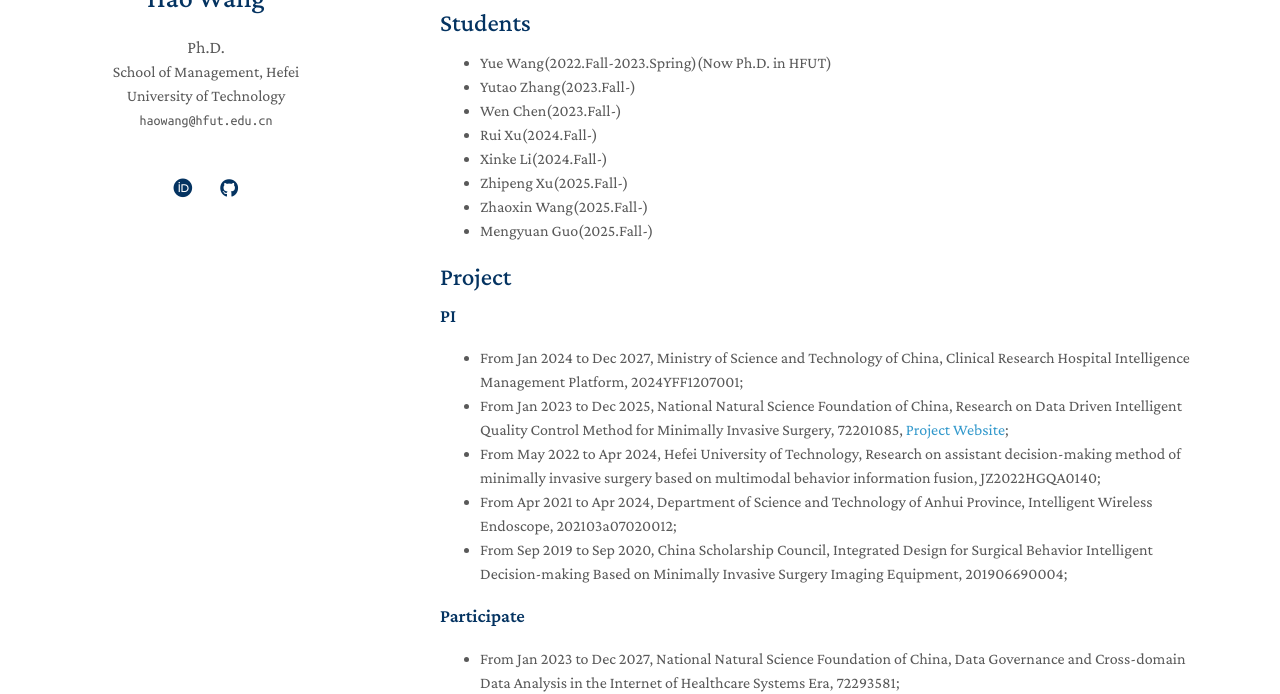
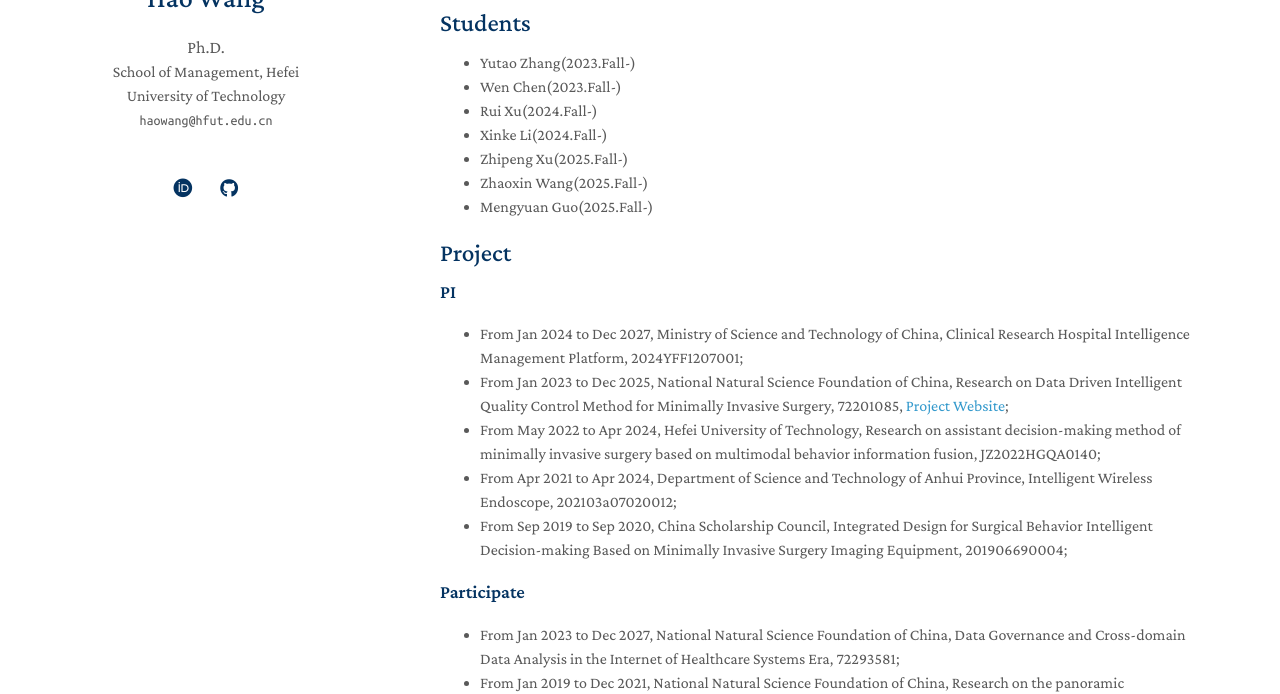
Before and after one commit to Waynehfut/waynehfut.github.io, a Jekyll site: the page built from index.md, in a window 1280 px wide and 900 px high, scrolled down 2084 px, cut to the strip 206-900 px from the top of the window. Built offline with Jekyll 4.4.1, drawn with Linux system fonts in a browser that asks for light colours; a style sheet for code colours, icons or effects is not loaded; our own code applies the rules of GitHub Pages for plain Markdown files.

Commit message:
update info

```diff
--- a/index.md
+++ b/index.md
@@ -34,7 +34,6 @@ I am a lecturer from School of Management, Hefei University of Technology. Befor
 
 ## Students
 
-- Yue Wang(2022.Fall-2023.Spring)(Now Ph.D. in HFUT)
 - Yutao Zhang(2023.Fall-)
 - Wen Chen(2023.Fall-)
 - Rui Xu(2024.Fall-)
@@ -42,8 +41,6 @@ I am a lecturer from School of Management, Hefei University of Technology. Befor
 - Zhipeng Xu(2025.Fall-)
 - Zhaoxin Wang(2025.Fall-)
 - Mengyuan Guo(2025.Fall-)
-
-
 
 ## Project
 
```
